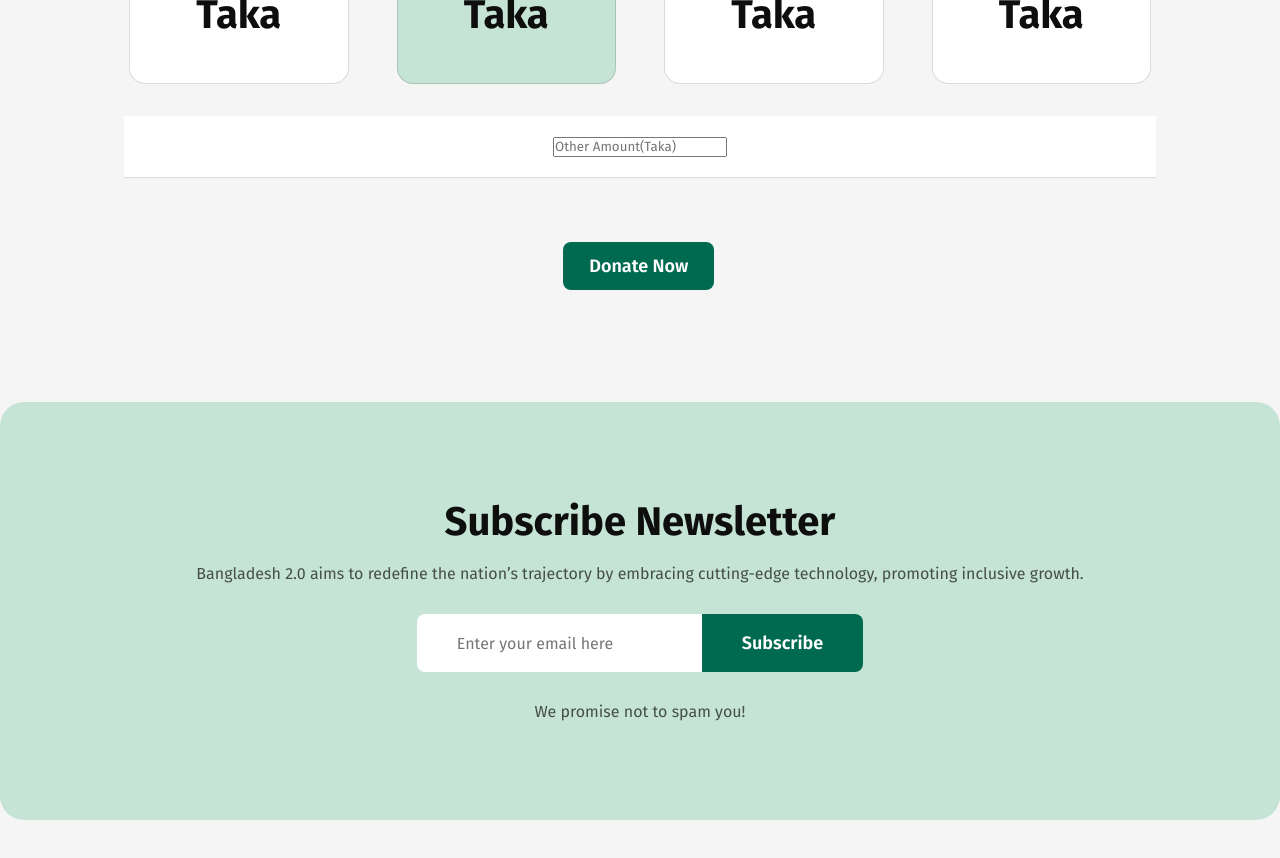
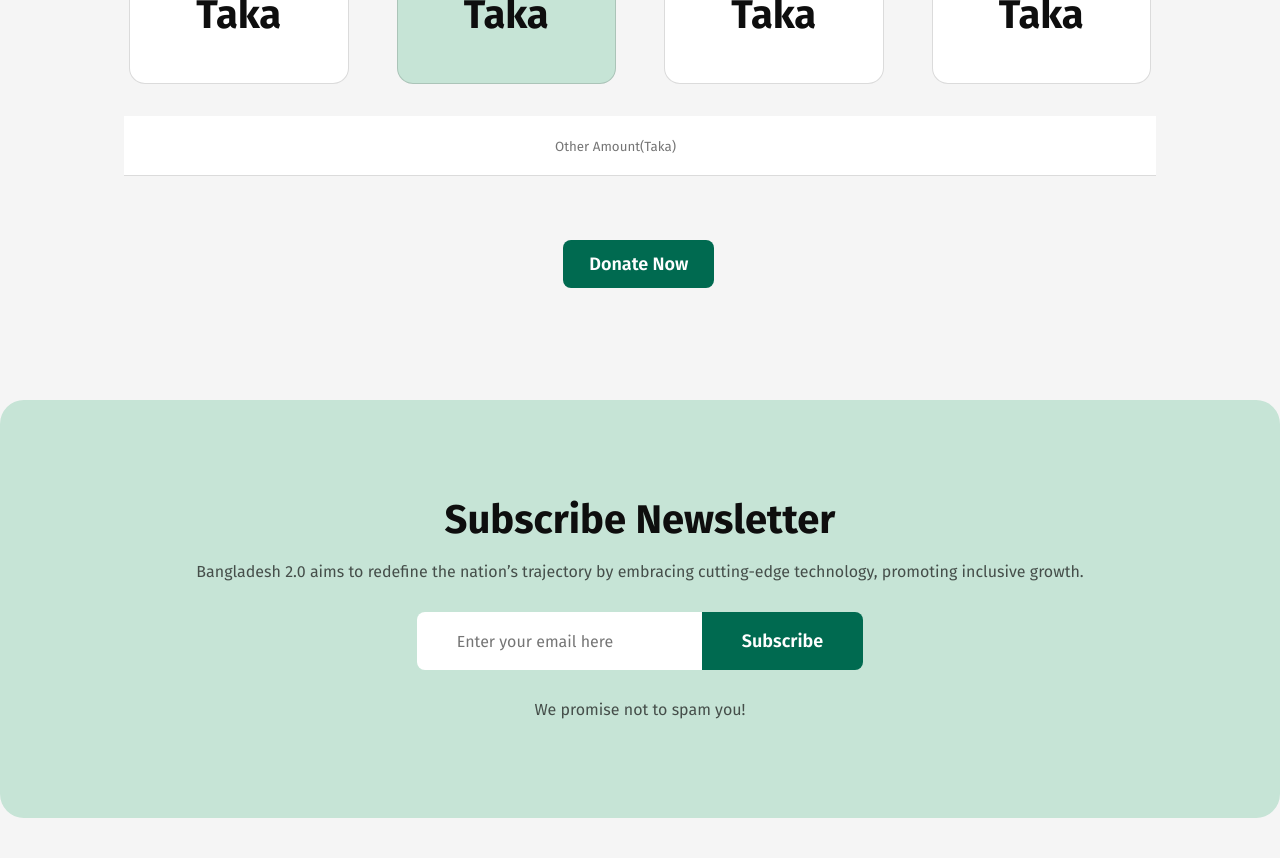
Before and after one commit to Shaficul-Islam-Shanto/Bangladesh-2.0, a plain HTML site: page index.html in a window 1280 px wide. Shown: the part 3220-4078 px from the top of the page. Drawn offline with Linux system fonts and the light colour scheme.

Commit message:
Simple Change on Donate Section Input box

```diff
--- a/styles/style.css
+++ b/styles/style.css
@@ -363,6 +363,9 @@ background: rgb(255, 255, 255);
     padding: 20px 40px 20px 40px;
     text-align: center;
 }
+.donate-amount-other input{
+    border: none;
+}
 .donate-button button{
     color: rgb(255, 255, 255);
 font-size: 18px;
```
